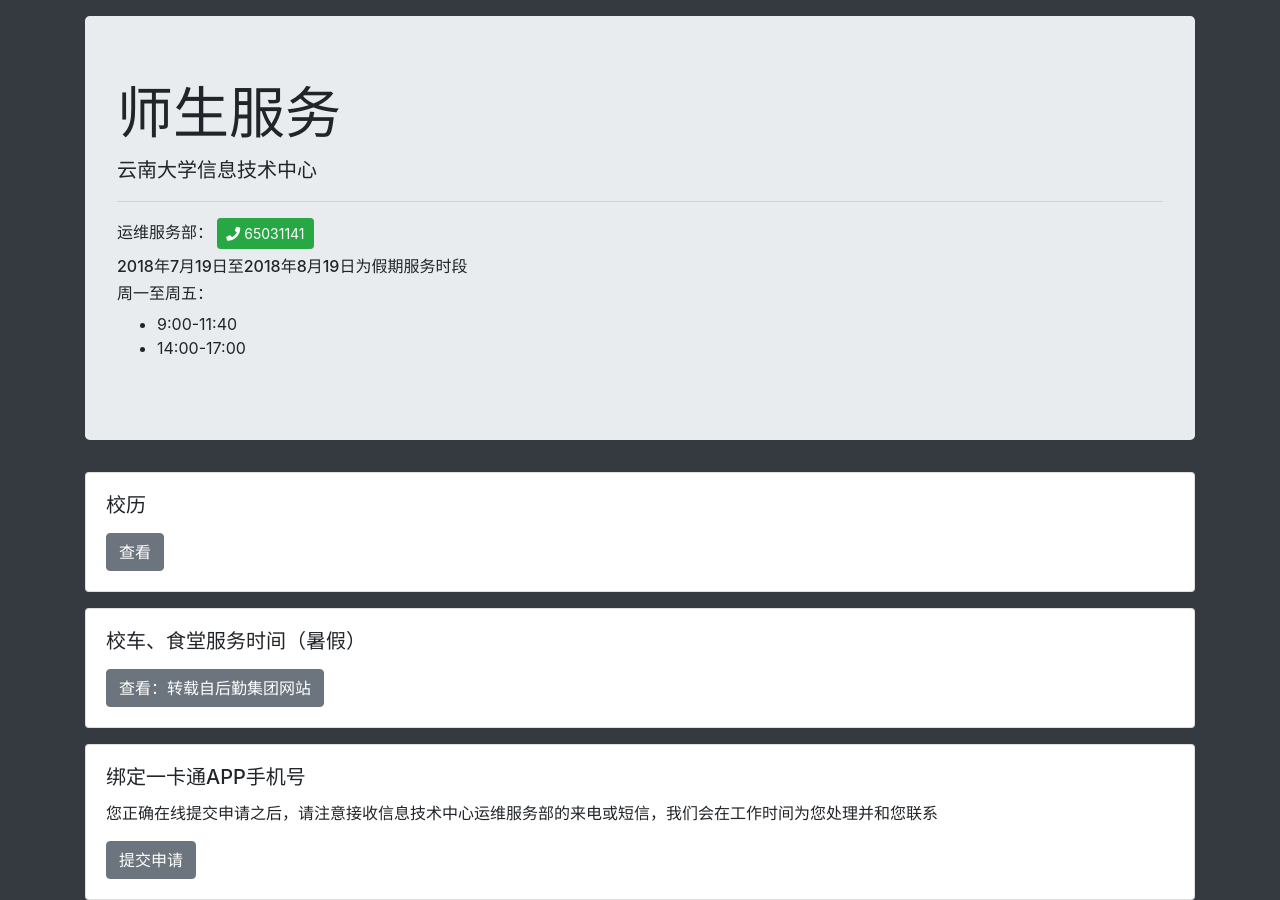
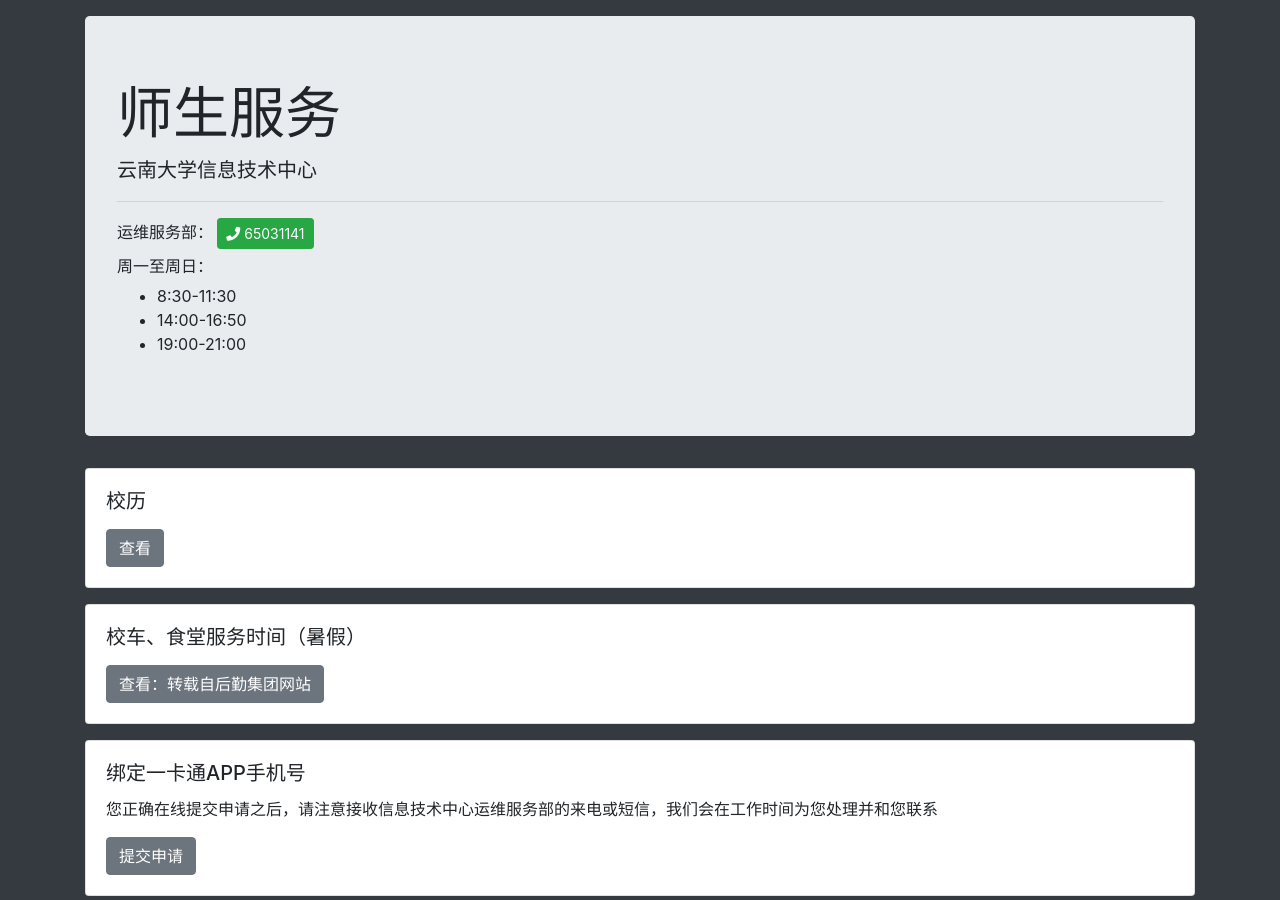
Before and after one commit to YNUOMS/ynuoms.github.io, a Jekyll site: the page built from index.html, in a window 1280 px wide and 900 px high. Built offline with Jekyll 4.4.1, drawn with Linux system fonts in a browser that asks for light colours; nearby versions of some CDN libraries; comment, search, counter and statistics services are not loaded.

Commit message:
Update index.html
修改服务时间

```diff
--- a/index.html
+++ b/index.html
@@ -35,11 +35,11 @@
                     65031141
                 </a>
             </h6>
-            <h6 class="display-6">2018年7月19日至2018年8月19日为假期服务时段</h6>
-            <h6 class="display-6"> 周一至周五：</h6>
+            <h6 class="display-6"> 周一至周日：</h6>
             <ul>
-                <li>9:00-11:40</li>
-                <li>14:00-17:00</li>
+                <li>8:30-11:30</li>
+                <li>14:00-16:50</li>
+                <li>19:00-21:00</li>
             </ul>
         </div>
 
```
